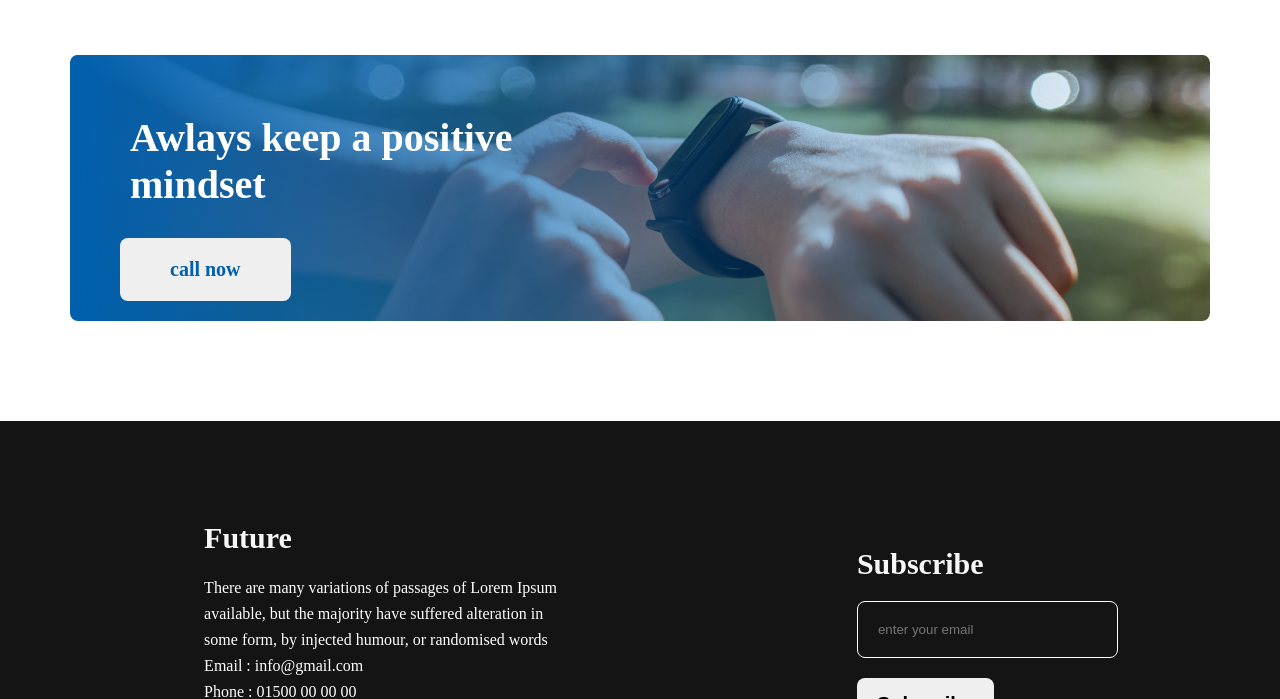
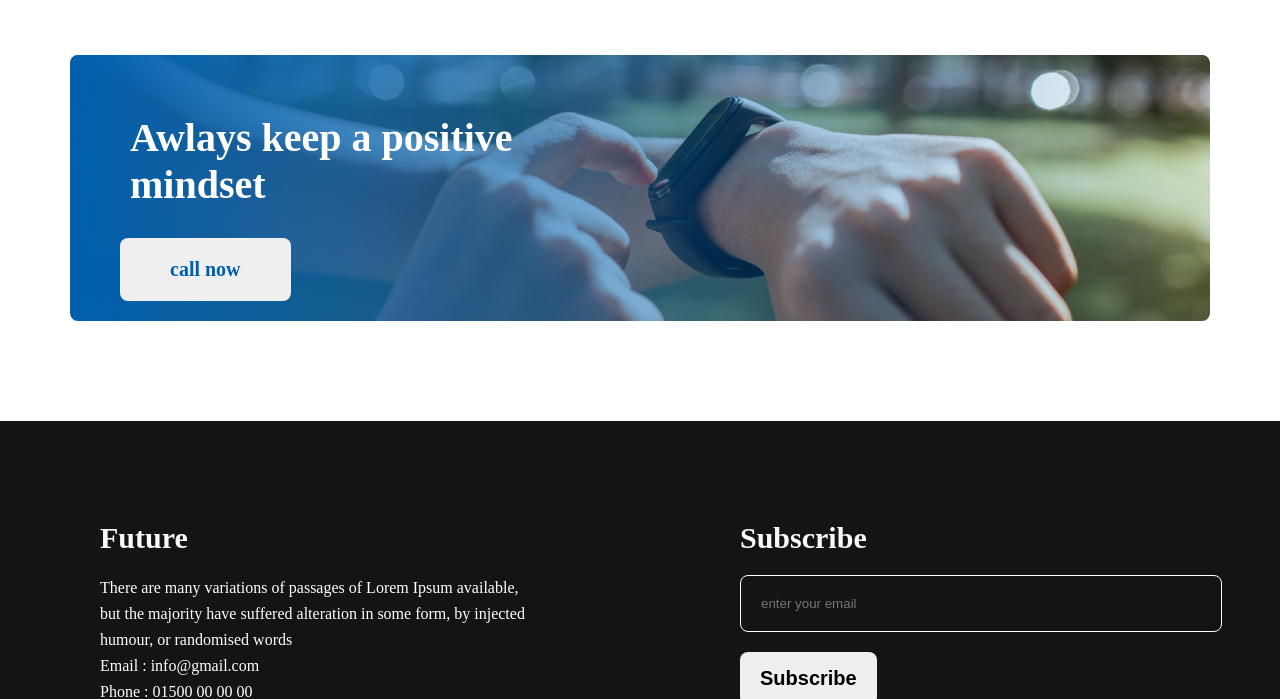
Before and after one commit to Tanvir225/out-of-the-box, a plain HTML site: page index.html in a window 1280 px wide. Shown: the part 2052-2751 px from the top of the page. Drawn offline with Linux system fonts and the light colour scheme.

Commit message:
change footer

```diff
--- a/index.html
+++ b/index.html
@@ -88,8 +88,8 @@
     <footer>
         <div class="column">
             <h2>Future</h2>
-            <p>There are many variations of passages of Lorem Ipsum<br>
-                available, but the majority have suffered alteration in <br> some
+            <p>There are many variations of passages of Lorem Ipsum
+                available, but the majority have suffered alteration in some
                 form, by injected humour, or randomised words
             </p>
             <p>Email : info@gmail.com</p>
--- a/styles/style.css
+++ b/styles/style.css
@@ -203,15 +203,16 @@ figure>img {
 }
 
 footer {
-    gap: 300px;
+    gap: 200px;
     padding: 100px;
     margin-top: 100px;
     background-color: #151414;
     display: flex;
-    align-items: center;
     justify-content: center;
 }
-
+.column{
+    width: 50%;
+}
 .column>h2 {
     color: #F8F8F8;
     font-family: Work Sans;
```
